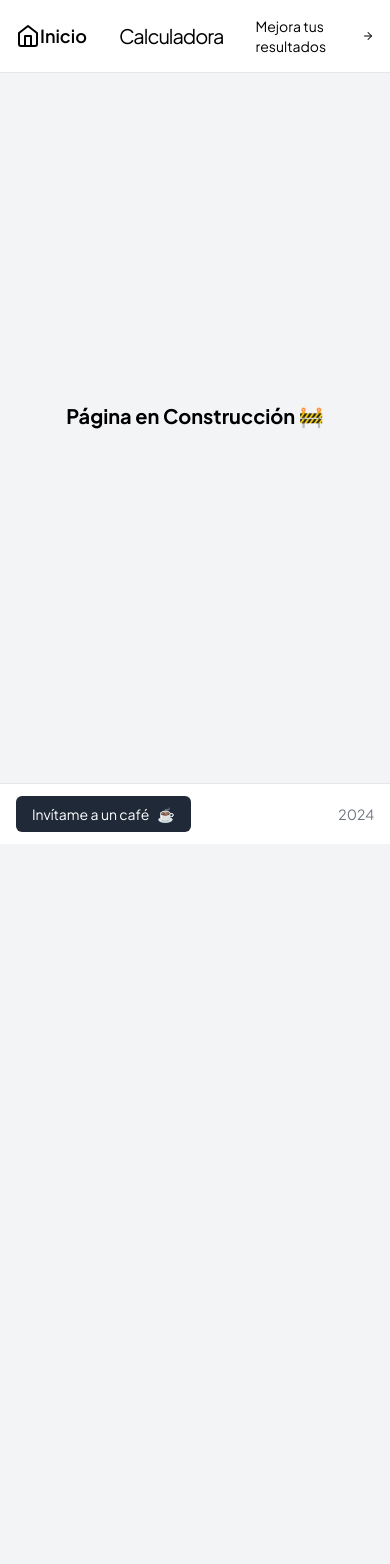
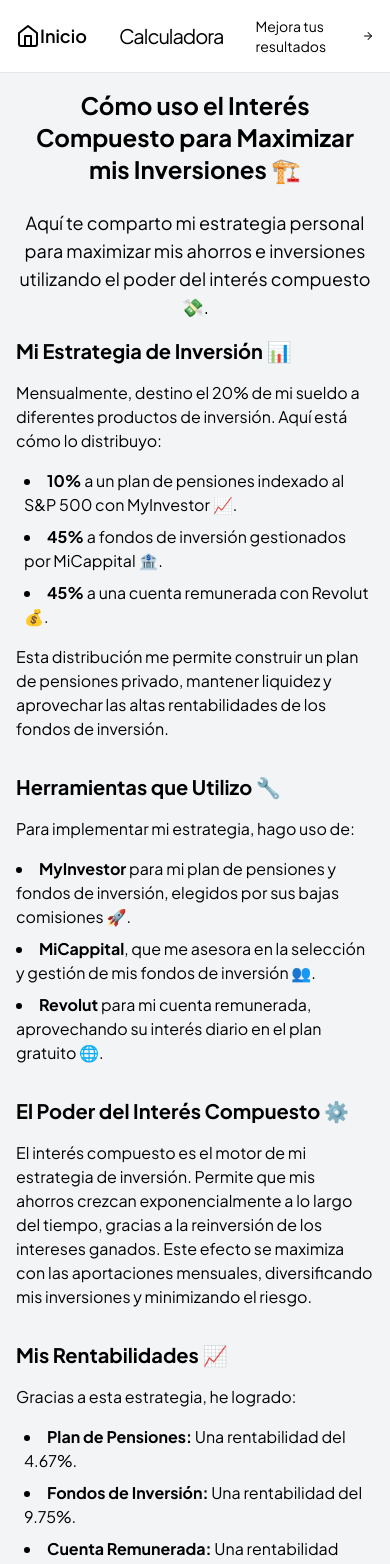
Before and after one commit to jlfernandezfernandez/compound-interest-calculator, a Next.js app: page /mejora-tus-resultados/como-invierto in a window 390 px wide. Shown: the top 1564 px of the page. Before the commit the page ends 844 px from the top, so only its background shows below. Built offline with nearby package versions, Linux system fonts and the light colour scheme.

Commit message:
improve content for MyInversion page

```diff
--- a/src/app/mejora-tus-resultados/como-invierto/page.tsx
+++ b/src/app/mejora-tus-resultados/como-invierto/page.tsx
@@ -1,19 +1,63 @@
 import Footer from "@/components/Footer";
 import Header from "@/components/Header";
+import Link from "next/link";
 import { Metadata } from "next";
 
 export const metadata: Metadata = {
-    title: "Quieres saber cómo construyo mi cartera de productos financieros? Con datos y ejemplos.",
-    description: "Aquí te explico mi caso personal. Cómo invierto, qué cuentas remuneradas tengo y qué plan de pensiones tengo. Con cifras reales de intereses y cantidades.",
+    title: "Mi Estrategia de Inversión Personal: Maximizando el Interés Compuesto",
+    description: "Descubre mi enfoque personal para distribuir inversiones entre planes de pensiones, fondos de inversión y cuentas remuneradas para aprovechar al máximo el interés compuesto.",
 };
 
 export default function MyInversionPage() {
     return (
         <div className="flex flex-col min-h-screen">
             <Header />
-            <div className="flex flex-grow justify-center items-center p-4 mb-2">
-                <div className="text-center">
-                    <h2 className="text-xl md:text-2xl font-bold mb-4">Página en Construcción 🚧</h2>
+            <div className="flex flex-grow justify-center items-center">
+                <div className="max-w-5xl p-4 md:p-8">
+                    <h1 className="text-2xl md:text-3xl lg:text-4xl font-bold text-center mb-6">Cómo uso el Interés Compuesto para Maximizar mis Inversiones 🏗️</h1>
+                    <p className="text-lg text-center mb-4">Aquí te comparto mi estrategia personal para maximizar mis ahorros e inversiones utilizando el poder del interés compuesto 💸.</p>
+
+                    <section className="mb-8">
+                        <h2 className="text-xl md:text-2xl font-bold mb-4">Mi Estrategia de Inversión 📊</h2>
+                        <p>Mensualmente, destino el 20% de mi sueldo a diferentes productos de inversión. Aquí está cómo lo distribuyo:</p>
+                        <ul className="list-disc list-inside space-y-2 my-4 ml-2">
+                            <li><strong>10%</strong> a un plan de pensiones indexado al S&P 500 con MyInvestor 📈.</li>
+                            <li><strong>45%</strong> a fondos de inversión gestionados por MiCappital 🏦.</li>
+                            <li><strong>45%</strong> a una cuenta remunerada con Revolut 💰.</li>
+                        </ul>
+                        <p>Esta distribución me permite construir un plan de pensiones privado, mantener liquidez y aprovechar las altas rentabilidades de los fondos de inversión.</p>
+                    </section>
+
+                    <section className="mb-8">
+                        <h2 className="text-xl md:text-2xl font-bold mb-4">Herramientas que Utilizo 🔧</h2>
+                        <p>Para implementar mi estrategia, hago uso de:</p>
+                        <ul className="list-disc list-inside space-y-2 my-4 ">
+                            <li><strong>MyInvestor</strong> para mi plan de pensiones y fondos de inversión, elegidos por sus bajas comisiones 🚀.</li>
+                            <li><strong>MiCappital</strong>, que me asesora en la selección y gestión de mis fondos de inversión 👥.</li>
+                            <li><strong>Revolut</strong> para mi cuenta remunerada, aprovechando su interés diario en el plan gratuito 🌐.</li>
+                        </ul>
+                    </section>
+
+                    <section className="mb-8">
+                        <h2 className="text-xl md:text-2xl font-bold mb-4">El Poder del Interés Compuesto ⚙️</h2>
+                        <p>El interés compuesto es el motor de mi estrategia de inversión. Permite que mis ahorros crezcan exponencialmente a lo largo del tiempo, gracias a la reinversión de los intereses ganados. Este efecto se maximiza con las aportaciones mensuales, diversificando mis inversiones y minimizando el riesgo.</p>
+                    </section>
+
+                    <section className="mb-8">
+                        <h2 className="text-xl md:text-2xl font-bold mb-4">Mis Rentabilidades 📈</h2>
+                        <p>Gracias a esta estrategia, he logrado:</p>
+                        <ul className="list-disc list-inside space-y-2 my-4 ml-2">
+                            <li><strong>Plan de Pensiones:</strong> Una rentabilidad del 4.67%.</li>
+                            <li><strong>Fondos de Inversión:</strong> Una rentabilidad del 9.75%.</li>
+                            <li><strong>Cuenta Remunerada:</strong> Una rentabilidad anual del 3.10%.</li>
+                        </ul>
+                    </section>
+
+                    <div className="text-center mt-8 mb-2">
+                        <Link href="/calculadora-interes-compuesto" className="inline-block bg-black hover:bg-gray-800 text-white py-3 px-6 rounded-full transition duration-300">
+                        Simula tu interés compuesto
+                        </Link>
+                    </div>
                 </div>
             </div>
             <Footer />
--- a/src/app/mejora-tus-resultados/page.tsx
+++ b/src/app/mejora-tus-resultados/page.tsx
@@ -4,8 +4,8 @@ import { Metadata } from "next";
 import Link from "next/link";
 
 export const metadata: Metadata = {
-    title: "Maximiza tus Inversiones con MyInvestor, Micappital y Revolut",
-    description: "Explora cómo MyInvestor, Micappital y Revolut pueden conseguir mejorar tu interés compuesto. Descubre qué productos financieros y qué herramientas utilizo para tener casi un 10% de rentabilidad anual.",
+    title: "Maximiza tus Ganancias: Aprovecha el Interés Compuesto con MyInvestor, Micappital y Revolut",
+    description: "Eleva tu estrategia de inversión y maximiza tus rendimientos con el poder del interés compuesto. Descubre cómo MyInvestor, Micappital y Revolut pueden transformar tus finanzas.",
 };
 
 export default function ImproveResultsPage() {
@@ -15,8 +15,8 @@ export default function ImproveResultsPage() {
             <div className="flex flex-grow justify-center items-center p-4 mb-2">
 
                 <div className="max-w-5xl">
-                    <h1 className="text-3xl sm:text-4xl md:text-5xl lg:text-6xl xl:text-7xl font-bold tracking-tighter mb-4">Maximiza tus Inversiones 💼</h1>
-                    <p className="text-lg sm:text-xl text-gray-500 dark:text-gray-400 mb-5">Aquí te dejo las herramientas que <strong>utilizo personalmente</strong> para que tú también puedas elevar tus inversiones al siguiente nivel. 🚀</p>
+                    <h1 className="text-3xl sm:text-4xl md:text-5xl lg:text-6xl xl:text-7xl font-bold tracking-tighter mb-4">Maximiza tus Inversiones y Aprovecha el Poder del Interés Compuesto 💼</h1>
+                    <p className="text-lg sm:text-xl text-gray-500 dark:text-gray-400 mb-5">En el camino hacia la libertad financiera, cada decisión cuenta. Aquí te muestro cómo el <strong>interés compuesto</strong>, combinado con las <strong>herramientas adecuadas</strong> como MyInvestor, Micappital, y Revolut, puede ser tu mejor aliado para maximizar tus inversiones. 🚀</p>
                     <div className="p-4 mb-6 flex flex-col sm:flex-row justify-between items-center bg-blue-50 border-l-4 border-blue-500">
                         <p className="text-lg sm:text-xl text-gray-600 dark:text-gray-400 mb-6 sm:mb-0">¿Quieres ver con más detalle los productos que tengo, intereses y cantidades? 🔍</p>
                         <Link href="/mejora-tus-resultados/como-invierto" className="bg-gray-200 hover:bg-gray-300 text-gray-800 font-bold py-2 px-4 rounded transition duration-300">
@@ -72,7 +72,7 @@ export default function ImproveResultsPage() {
 
                     </div>
                     <div className="text-center p-6 mt-8 bg-blue-100 rounded-lg shadow">
-                        <p className="text-xl text-gray-700">Listo para mejorar tus estrategias de inversión con las herramientas que uso?</p>
+                        <p className="text-xl text-gray-700">¿Quieres ver cómo el interés compuesto ha transformado mis finanzas?</p>
                         <Link href="/mejora-tus-resultados/como-invierto" className="inline-block mt-4 bg-blue-500 hover:bg-blue-700 text-white font-bold py-2 px-4 rounded">
                             Explora Cómo Invierto
                         </Link>
```
